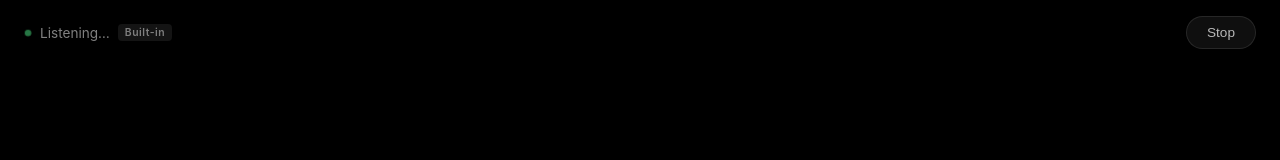
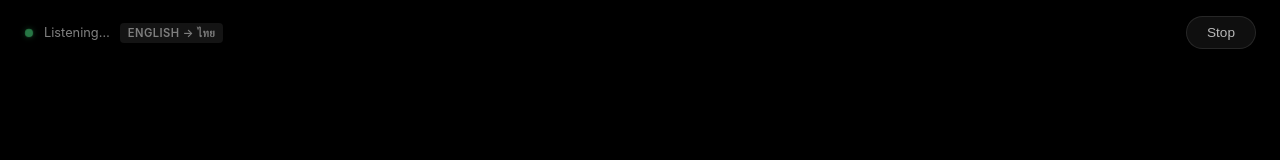
Before and after one commit to apirak/subtitle, a Preact app: page / in a window 1280 px wide. Both pictures are taken after a click on the button "Start". Shown: the top 160 px of the page. Built offline with nearby package versions, Linux system fonts and the light colour scheme.

Commit message:
feat: enhance subtitle display with improved styling and dynamic translation indicators

```diff
--- a/src/App.module.css
+++ b/src/App.module.css
@@ -141,44 +141,36 @@
   align-items: center;
   justify-content: space-between;
   padding: 16px 24px;
-  z-index: 10;
+  z-index: 20;
+  background: linear-gradient(to bottom, rgba(0, 0, 0, 0.5) 0%, transparent 100%);
 }
 
 .statusIndicator {
   display: flex;
   align-items: center;
-  gap: 8px;
-  font-size: 0.85rem;
+  gap: 10px;
+  font-size: 0.8rem;
   color: rgba(255, 255, 255, 0.5);
 }
 
 .statusDot {
-  width: 8px;
-  height: 8px;
+  width: 10px;
+  height: 10px;
   border-radius: 50%;
   background: #4ade80;
+  box-shadow: 0 0 8px rgba(74, 222, 128, 0.5);
   animation: pulseDot 2s ease-in-out infinite;
 }
 
 .langBadge {
-  font-size: 0.65rem;
+  font-size: 0.7rem;
   font-weight: 600;
-  padding: 2px 7px;
+  padding: 3px 8px;
   border-radius: 4px;
   background: rgba(255, 255, 255, 0.08);
   color: rgba(255, 255, 255, 0.45);
-  letter-spacing: 0.05em;
+  letter-spacing: 0.04em;
   text-transform: uppercase;
-}
-
-.engineBadge {
-  font-size: 0.65rem;
-  font-weight: 600;
-  padding: 2px 7px;
-  border-radius: 4px;
-  background: rgba(255, 255, 255, 0.08);
-  color: rgba(255, 255, 255, 0.45);
-  letter-spacing: 0.05em;
 }
 
 .stopButton {
@@ -205,6 +197,7 @@
   left: 0;
   right: 0;
   bottom: 20%;
+  z-index: 10;
   display: flex;
   flex-direction: column;
   align-items: center;
@@ -219,24 +212,24 @@
   color: #fff;
   text-align: center;
   text-shadow: 0 2px 20px rgba(0, 0, 0, 0.8);
-  max-width: 80%;
+  max-width: min(90%, 42rem);
   line-height: 1.4;
   animation: slideUp 0.4s ease-out forwards;
   display: flex;
   flex-direction: column;
   align-items: center;
-  gap: 2px;
+  gap: 6px;
 }
 
 .subtitleLine:last-child {
-  font-size: 2.4rem;
+  font-size: 3rem;
   font-weight: 600;
   color: #fff;
 }
 
 .subtitleLine:not(:last-child) {
-  opacity: 0.4;
-  font-size: 1.4rem;
+  opacity: 0.25;
+  font-size: 1.8rem;
 }
 
 .subtitleTranslation {
@@ -248,7 +241,24 @@
 }
 
 .subtitleTranslating {
-  animation: translatePulse 1s ease-in-out infinite;
+  display: inline-flex;
+  gap: 2px;
+  font-size: 0.6em;
+  font-weight: 400;
+  color: rgba(255, 255, 255, 0.4);
+  min-height: 1.2em;
+}
+
+.dot {
+  animation: dotBounce 1.2s ease-in-out infinite;
+}
+
+.dot:nth-child(2) {
+  animation-delay: 0.15s;
+}
+
+.dot:nth-child(3) {
+  animation-delay: 0.3s;
 }
 
 /* ── Error State ── */
@@ -294,7 +304,7 @@
   50% { opacity: 0.5; transform: scale(0.8); }
 }
 
-@keyframes translatePulse {
-  0%, 100% { opacity: 0.4; }
-  50% { opacity: 1; }
+@keyframes dotBounce {
+  0%, 60%, 100% { opacity: 0.2; transform: translateY(0); }
+  30% { opacity: 1; transform: translateY(-3px); }
 }
--- a/src/app.tsx
+++ b/src/app.tsx
@@ -11,13 +11,13 @@ export function App() {
   const [targetLang, setTargetLang] = useState('th')
   const [translations, setTranslations] = useState<Record<string, string>>({})
   const [settingsOpen, setSettingsOpen] = useState(false)
-  const [subtitlePosition, setSubtitlePosition] = useState(50)
+  const [subtitlePosition, setSubtitlePosition] = useState(20)
   const translatedRef = useRef<Set<string>>(new Set())
 
   const whisper = useSpeechToText()
   const webspeech = useWebSpeechApi()
   const current = engine === 'whisper' ? whisper : webspeech
-  const { status, subtitles, loadProgress, errorMessage, language, setLanguage, detectedLanguage, startSession, stopSession } = current
+  const { status, subtitles, loadProgress, errorMessage, language, setLanguage, startSession, stopSession } = current
 
   const { translate } = useTranslation(targetLang)
 
@@ -88,15 +88,14 @@ export function App() {
       )}
 
       {(status === 'listening' || status === 'processing') && (
-        <div class={styles.listeningScreen}>
+        <>
+          <div class={styles.listeningScreen} />
+
           <div class={styles.statusBar}>
             <div class={styles.statusIndicator}>
               <span class={styles.statusDot} />
               {status === 'processing' ? 'Processing…' : 'Listening…'}
-              {detectedLanguage && (
-                <span class={styles.langBadge}>{detectedLanguage.toUpperCase()}</span>
-              )}
-              <span class={styles.engineBadge}>{engine === 'whisper' ? 'Whisper AI' : 'Built-in'}</span>
+              <span class={styles.langBadge}>{sourceLabel} → {targetLabel}</span>
             </div>
             <button class={styles.stopButton} onClick={stopSession}>
               Stop
@@ -104,16 +103,29 @@ export function App() {
           </div>
 
           <div class={styles.subtitleContainer} style={{ bottom: `${subtitlePosition}%` }}>
-            {subtitles.map((line) => (
-              <div key={line.id} class={styles.subtitleLine}>
-                <span>{line.text}</span>
-                {translations[line.id] && (
-                  <span class={styles.subtitleTranslation}>{translations[line.id]}</span>
-                )}
-              </div>
-            ))}
+            {subtitles.map((line) => {
+              const isFinal = !line.id.startsWith('interim-')
+              const translation = translations[line.id]
+              const isTranslating = isFinal && !translation
+
+              return (
+                <div key={line.id} class={styles.subtitleLine}>
+                  <span>{line.text}</span>
+                  {isTranslating && (
+                    <span class={styles.subtitleTranslating}>
+                      <span class={styles.dot}>·</span>
+                      <span class={styles.dot}>·</span>
+                      <span class={styles.dot}>·</span>
+                    </span>
+                  )}
+                  {translation && (
+                    <span class={styles.subtitleTranslation}>{translation}</span>
+                  )}
+                </div>
+              )
+            })}
           </div>
-        </div>
+        </>
       )}
 
       {status === 'error' && (
```
